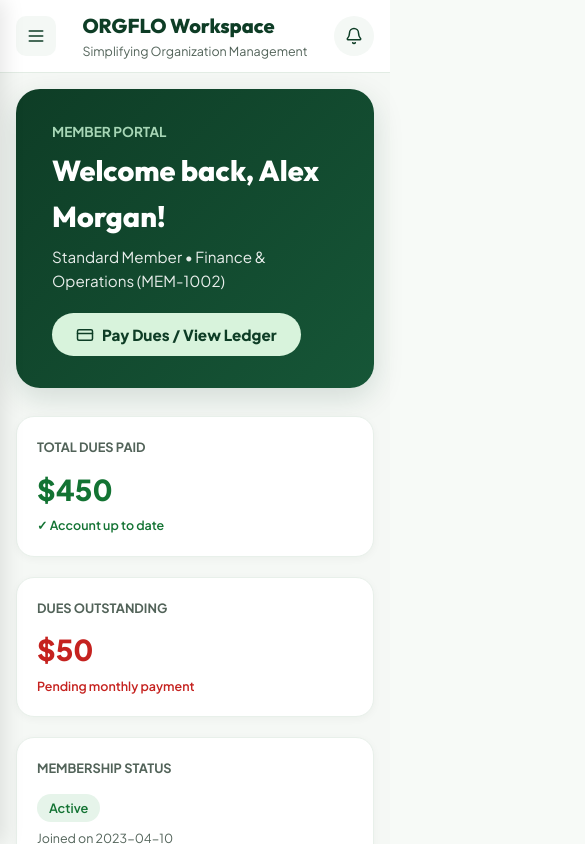
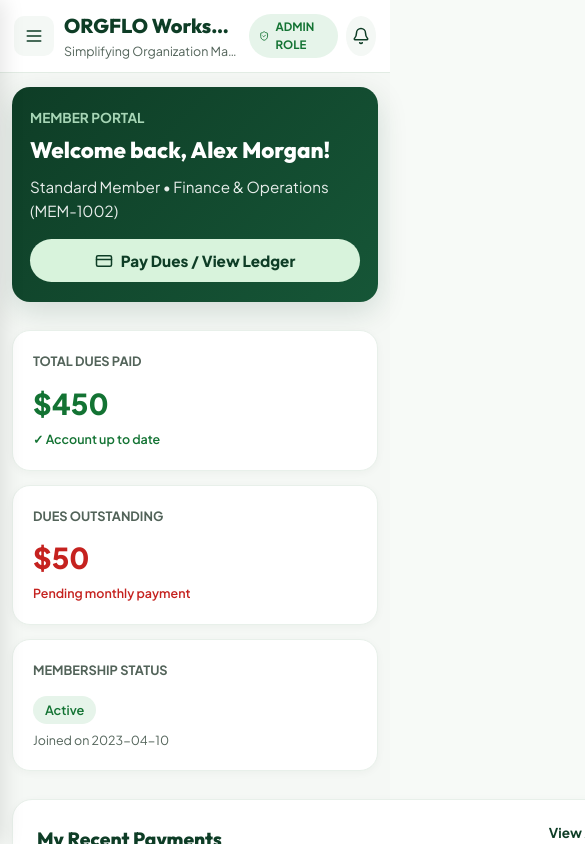
Before and after one commit to ugtf1/orgflo, a React (Vite) app: page /member in a window 390 px wide. Shown: the top 844 px of the page, 585 px wide, since content can reach past the window. Built offline with nearby package versions, Linux system fonts and the light colour scheme; sample sign-in values are in the browser's storage.

Commit message:
fix: perfect dashboard mobile responsiveness and drawer overlay

```diff
--- a/src/components/AppLayout.tsx
+++ b/src/components/AppLayout.tsx
@@ -88,6 +88,21 @@ export const AppLayout: React.FC<{ children: React.ReactNode }> = ({ children })
 
   return (
     <div className={`app-layout${isMobileMenuOpen ? ' mobile-nav-open' : ''}`} style={{ display: 'flex', minHeight: '100vh', background: '#f5f8f5' }}>
+      {/* Mobile Sidebar Overlay Backdrop */}
+      {isMobileMenuOpen && (
+        <div
+          className="app-sidebar-backdrop"
+          onClick={() => setIsMobileMenuOpen(false)}
+          style={{
+            position: 'fixed',
+            inset: 0,
+            background: 'rgba(0, 0, 0, 0.5)',
+            backdropFilter: 'blur(3px)',
+            zIndex: 85
+          }}
+        />
+      )}
+
       {/* Sidebar Navigation */}
       <aside
         className="app-sidebar"
--- a/src/pages/AdminDashboardPage.tsx
+++ b/src/pages/AdminDashboardPage.tsx
@@ -97,6 +97,7 @@ export const AdminDashboardPage: React.FC = () => {
     <div style={{ display: 'flex', flexDirection: 'column', gap: '28px' }}>
       {/* Top Welcome Banner */}
       <div
+        className="dash-welcome-banner"
         style={{
           background: 'linear-gradient(135deg, #0e3d26 0%, #165637 100%)',
           borderRadius: '24px',
@@ -117,7 +118,7 @@ export const AdminDashboardPage: React.FC = () => {
           </p>
         </div>
 
-        <div style={{ display: 'flex', gap: '12px' }}>
+        <div className="dash-banner-actions" style={{ display: 'flex', gap: '12px' }}>
           <button
             onClick={() => navigate('/admin/members')}
             style={{
@@ -154,7 +155,7 @@ export const AdminDashboardPage: React.FC = () => {
       </div>
 
       {/* Metric Cards Grid */}
-      <div style={{ display: 'grid', gridTemplateColumns: 'repeat(auto-fit, minmax(230px, 1fr))', gap: '20px' }}>
+      <div className="dash-metrics-grid" style={{ display: 'grid', gridTemplateColumns: 'repeat(auto-fit, minmax(230px, 1fr))', gap: '20px' }}>
         <div style={{ background: '#ffffff', borderRadius: '18px', padding: '20px', boxShadow: 'var(--shadow-sm)', border: '1px solid #e8f0ea' }}>
           <div style={{ display: 'flex', justifyContent: 'space-between', alignItems: 'center', marginBottom: '12px' }}>
             <span style={{ fontSize: '0.82rem', fontWeight: '700', color: 'var(--text-muted)', textTransform: 'uppercase' }}>
--- a/src/pages/MemberDashboardPage.tsx
+++ b/src/pages/MemberDashboardPage.tsx
@@ -25,6 +25,7 @@ export const MemberDashboardPage: React.FC = () => {
     <div style={{ display: 'flex', flexDirection: 'column', gap: '28px' }}>
       {/* Welcome Banner */}
       <div
+        className="dash-welcome-banner"
         style={{
           background: 'linear-gradient(135deg, #0e3d26 0%, #165637 100%)',
           borderRadius: '24px',
@@ -50,6 +51,7 @@ export const MemberDashboardPage: React.FC = () => {
           </p>
         </div>
 
+        <div className="dash-banner-actions">
           <button
             onClick={() => navigate('/member/transactions')}
             style={{
@@ -61,15 +63,18 @@ export const MemberDashboardPage: React.FC = () => {
               fontSize: '0.95rem',
               display: 'flex',
               alignItems: 'center',
-            gap: '8px'
+              justifyContent: 'center',
+              gap: '8px',
+              width: '100%'
             }}
           >
             <CreditCard size={18} /> Pay Dues / View Ledger
           </button>
         </div>
+      </div>
 
       {/* Dues Cards Grid */}
-      <div style={{ display: 'grid', gridTemplateColumns: 'repeat(auto-fit, minmax(240px, 1fr))', gap: '20px' }}>
+      <div className="dash-metrics-grid" style={{ display: 'grid', gridTemplateColumns: 'repeat(auto-fit, minmax(240px, 1fr))', gap: '20px' }}>
         <div style={{ background: '#ffffff', borderRadius: '18px', padding: '20px', boxShadow: 'var(--shadow-sm)', border: '1px solid #e8f0ea' }}>
           <div style={{ fontSize: '0.8rem', fontWeight: '700', color: 'var(--text-muted)', marginBottom: '8px' }}>
             TOTAL DUES PAID
--- a/src/styles/index.css
+++ b/src/styles/index.css
@@ -2759,7 +2759,7 @@ button {
 @media (max-width: 900px) {
   .app-sidebar {
     transform: translateX(-100%);
-    transition: transform 0.25s ease;
+    transition: transform 0.25s cubic-bezier(0.4, 0, 0.2, 1);
   }
 
   .app-layout.mobile-nav-open .app-sidebar {
@@ -2795,25 +2795,57 @@ button {
   }
 
   .app-page-content {
-    padding: 24px !important;
+    padding: 20px 16px !important;
   }
 
   .app-page-content [style*='grid-template-columns: 2fr 1fr'],
   .app-page-content [style*='grid-template-columns: 1fr 1fr'] {
     grid-template-columns: 1fr !important;
   }
+
+  .dash-welcome-banner {
+    flex-direction: column !important;
+    align-items: stretch !important;
+    padding: 20px 18px !important;
+    border-radius: 18px !important;
+    gap: 16px !important;
+  }
+
+  .dash-welcome-banner h2 {
+    font-size: 1.4rem !important;
+  }
+
+  .dash-banner-actions {
+    flex-direction: column !important;
+    width: 100% !important;
+    gap: 10px !important;
+  }
+
+  .dash-banner-actions button {
+    width: 100% !important;
+    justify-content: center !important;
+  }
+
+  .dash-metrics-grid {
+    grid-template-columns: repeat(auto-fit, minmax(200px, 1fr)) !important;
+    gap: 14px !important;
+  }
 }
 
 @media (max-width: 600px) {
   .app-page-content {
-    padding: 16px !important;
+    padding: 14px 12px !important;
+  }
+
+  .dash-metrics-grid {
+    grid-template-columns: 1fr !important;
   }
 
   .app-main > header {
-    gap: 12px;
+    gap: 10px;
     height: auto !important;
-    min-height: 58px;
-    padding: 10px 16px !important;
+    min-height: 56px;
+    padding: 10px 14px !important;
   }
 
   .app-main > header > div:last-child {
@@ -2821,7 +2853,8 @@ button {
   }
 
   .app-main > header span {
-    display: none !important;
+    font-size: 0.72rem !important;
+    padding: 4px 10px !important;
   }
 
   .app-page-content [style*='display: flex'][style*='justify-content: space-between'] {
@@ -2830,7 +2863,7 @@ button {
   }
 
   .app-page-content table {
-    min-width: 620px;
+    min-width: 580px;
   }
 }
 
```
Also changed, not shown: 4 other files (tests, documents, lock files or other folders). Lines whose indentation alone changed are shown as unchanged.
